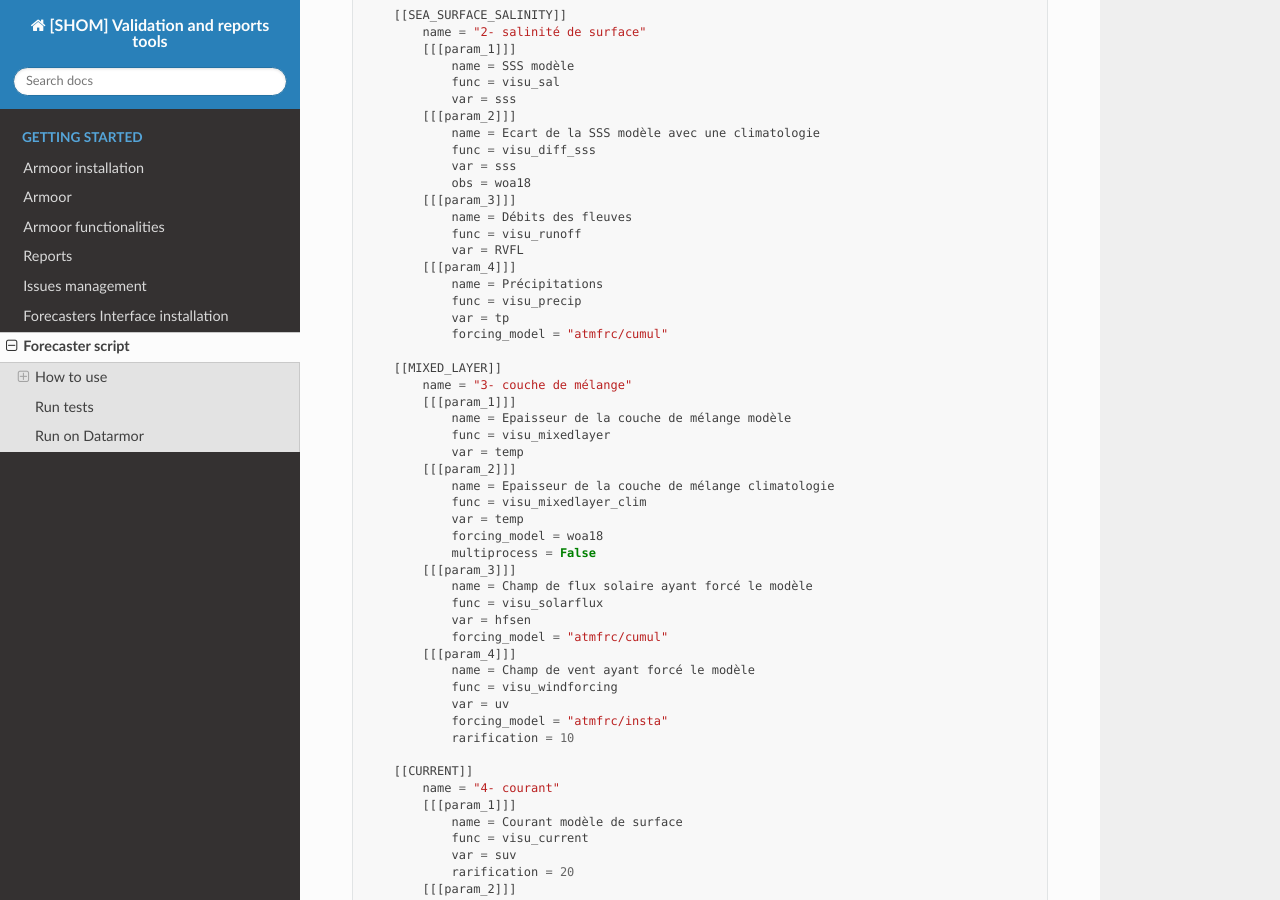
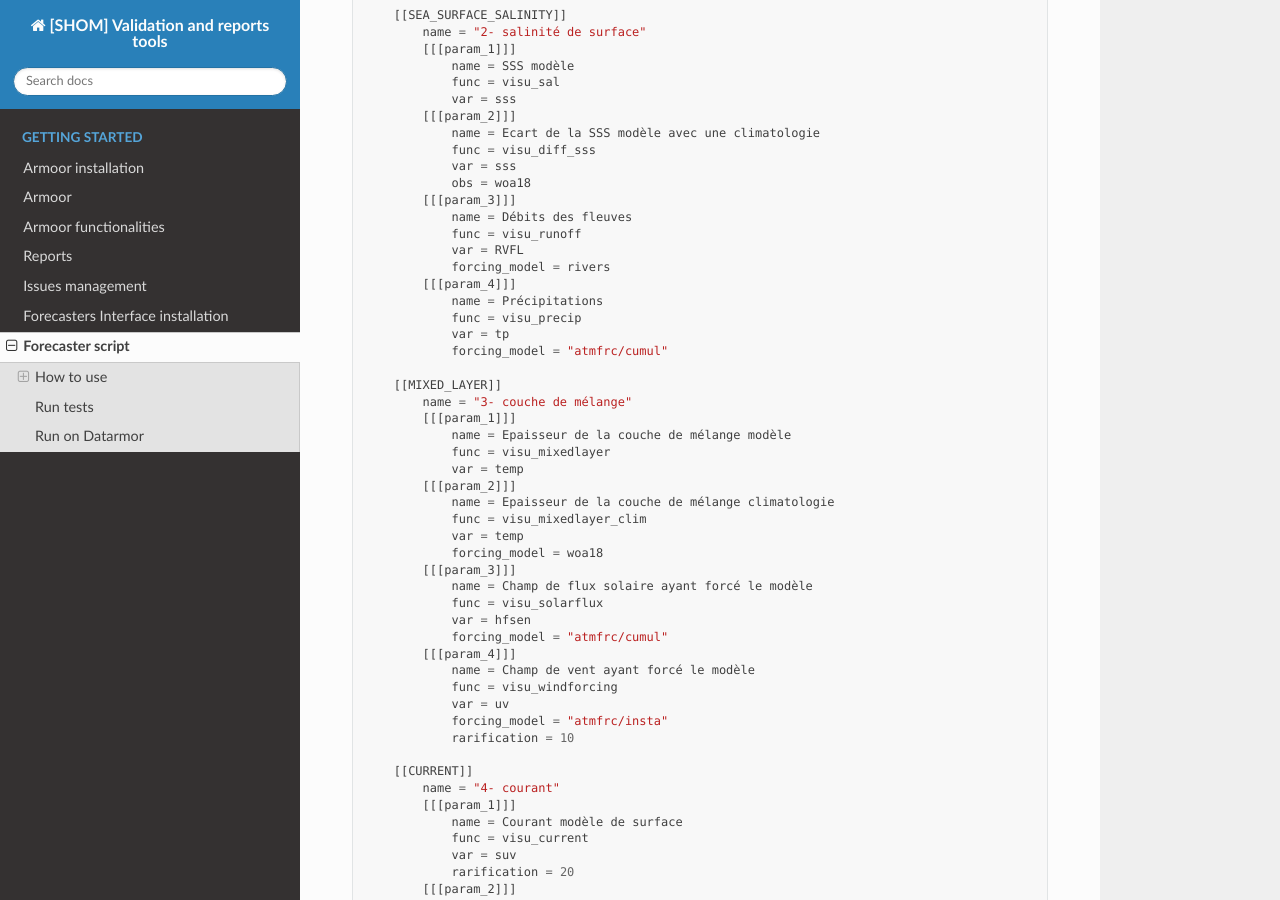
Before and after one commit to shom-fr/armoor, a Sphinx documentation site: the page built from docs/source/hmi.rst, in a window 1280 px wide and 900 px high, scrolled down 3578 px. Built offline with Sphinx 7.4.7 and the Read the Docs theme 2.0.0, drawn with Linux system fonts in a browser that asks for light colours.

Commit message:
fix runoff example of config file in doc

```diff
--- a/docs/source/hmi.rst
+++ b/docs/source/hmi.rst
@@ -177,6 +177,7 @@ Example of configuration file::
                 name = Débits des fleuves
                 func = visu_runoff
                 var = RVFL
+                forcing_model = rivers
             [[[param_4]]]
                 name = Précipitations
                 func = visu_precip
@@ -194,7 +195,6 @@ Example of configuration file::
                 func = visu_mixedlayer_clim
                 var = temp
                 forcing_model = woa18
-                multiprocess = False
             [[[param_3]]]
                 name = Champ de flux solaire ayant forcé le modèle
                 func = visu_solarflux
```
